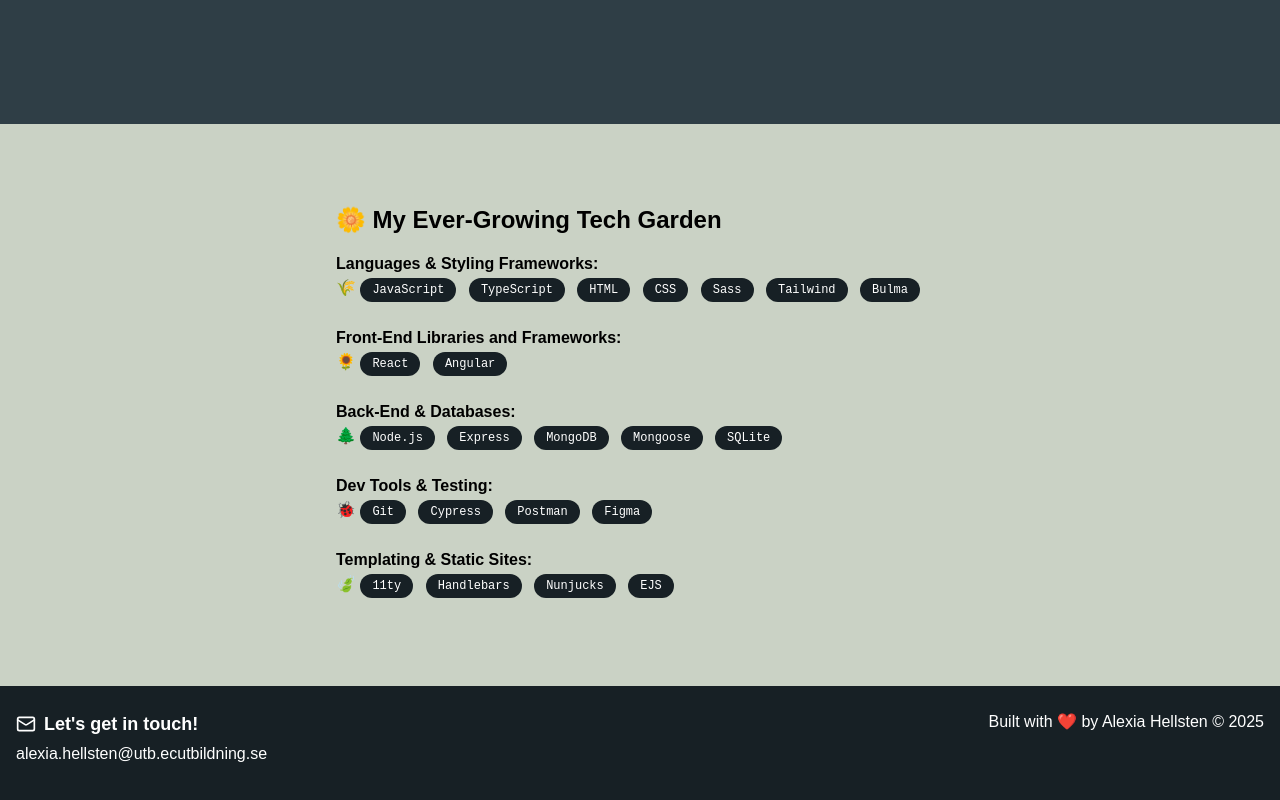
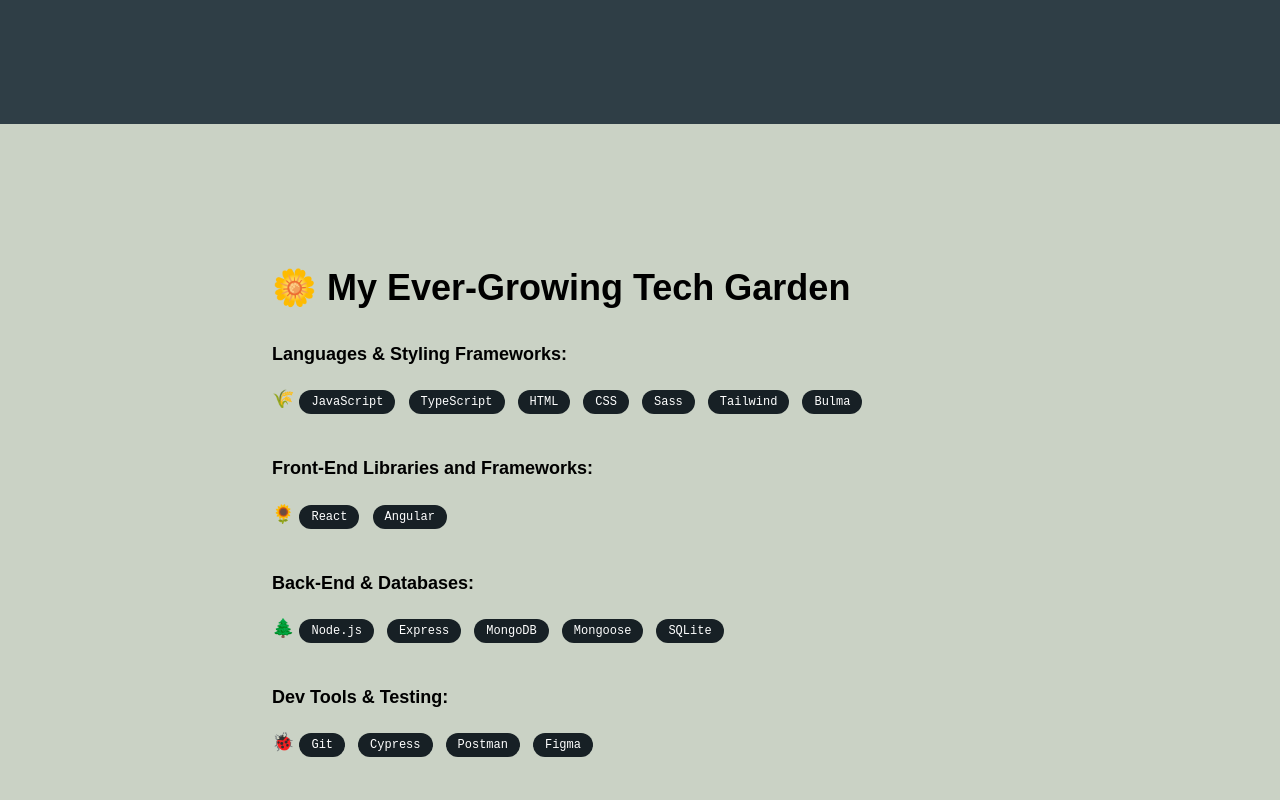
Before and after one commit to alexiahellsten/portfolio-2025, a React (Vite) app: page / in a window 1280 px wide. Shown: the part 1540-2340 px from the top of the page. Built offline with nearby package versions, Linux system fonts and the light colour scheme.

Commit message:
Add styling changes to TechGarden component

```diff
--- a/src/components/TechGarden.tsx
+++ b/src/components/TechGarden.tsx
@@ -2,23 +2,25 @@
 
 export default function TechGarden() {
   return (
-    <section className="max-w-3xl mx-auto p-20">
-      <h2 className="text-2xl font-bold mb-4">🌼 My Ever-Growing Tech Garden</h2>
+    <section className="max-w-4xl mx-auto p-20 my-16">
+      <h2 className="text-3xl sm:text-4xl font-bold mb-4">🌼 My Ever-Growing Tech Garden</h2>
 
-      <h3 className="font-semibold">Languages & Styling Frameworks:</h3>
-      <p>🌾 <Pill>JavaScript</Pill> <Pill>TypeScript</Pill> <Pill>HTML</Pill> <Pill>CSS</Pill> <Pill>Sass</Pill> <Pill>Tailwind</Pill> <Pill>Bulma</Pill></p>
+      <div className="text-base md:text-lg text-left leading-relaxed">
+        <h3 className="font-semibold mt-8">Languages & Styling Frameworks:</h3>
+        <p className="py-4">🌾 <Pill>JavaScript</Pill> <Pill>TypeScript</Pill> <Pill>HTML</Pill> <Pill>CSS</Pill> <Pill>Sass</Pill> <Pill>Tailwind</Pill> <Pill>Bulma</Pill></p>
 
-      <h3 className="font-semibold mt-4">Front-End Libraries and Frameworks:</h3>
-      <p>🌻 <Pill>React</Pill> <Pill>Angular</Pill></p>
+        <h3 className="font-semibold mt-4">Front-End Libraries and Frameworks:</h3>
+        <p className="py-4">🌻 <Pill>React</Pill> <Pill>Angular</Pill></p>
 
-      <h3 className="font-semibold mt-4">Back-End & Databases:</h3>
-      <p>🌲 <Pill>Node.js</Pill> <Pill>Express</Pill> <Pill>MongoDB</Pill> <Pill>Mongoose</Pill> <Pill>SQLite</Pill></p>
+        <h3 className="font-semibold mt-4">Back-End & Databases:</h3>
+        <p className="py-4">🌲 <Pill>Node.js</Pill> <Pill>Express</Pill> <Pill>MongoDB</Pill> <Pill>Mongoose</Pill> <Pill>SQLite</Pill></p>
 
-      <h3 className="font-semibold mt-4">Dev Tools & Testing:</h3>
-      <p>🐞 <Pill>Git</Pill> <Pill>Cypress</Pill> <Pill>Postman</Pill> <Pill>Figma</Pill></p>
+        <h3 className="font-semibold mt-4">Dev Tools & Testing:</h3>
+        <p className="py-4">🐞 <Pill>Git</Pill> <Pill>Cypress</Pill> <Pill>Postman</Pill> <Pill>Figma</Pill></p>
 
-      <h3 className="font-semibold mt-4">Templating & Static Sites:</h3>
-      <p>🍃 <Pill>11ty</Pill> <Pill>Handlebars</Pill> <Pill>Nunjucks</Pill> <Pill>EJS</Pill></p>
+        <h3 className="font-semibold mt-4">Templating & Static Sites:</h3>
+        <p className="py-4">🍃 <Pill>11ty</Pill> <Pill>Handlebars</Pill> <Pill>Nunjucks</Pill> <Pill>EJS</Pill></p>
+      </div>
     </section>
   );
 }
```
